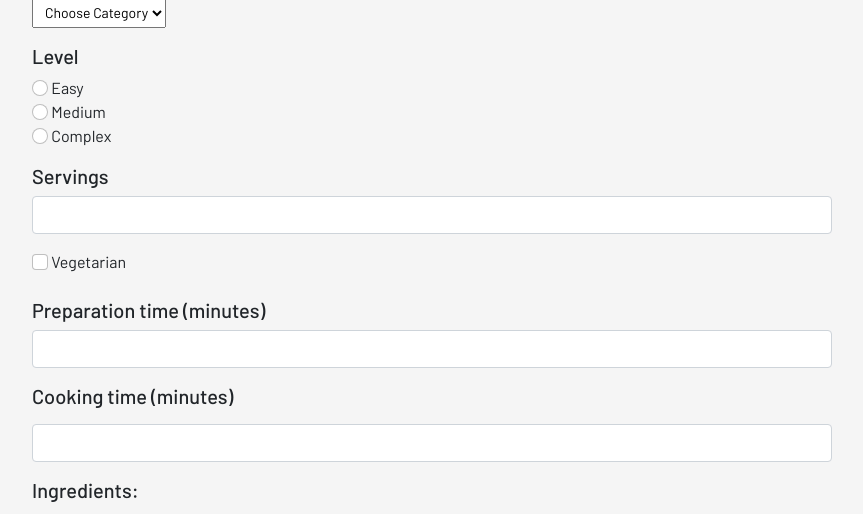
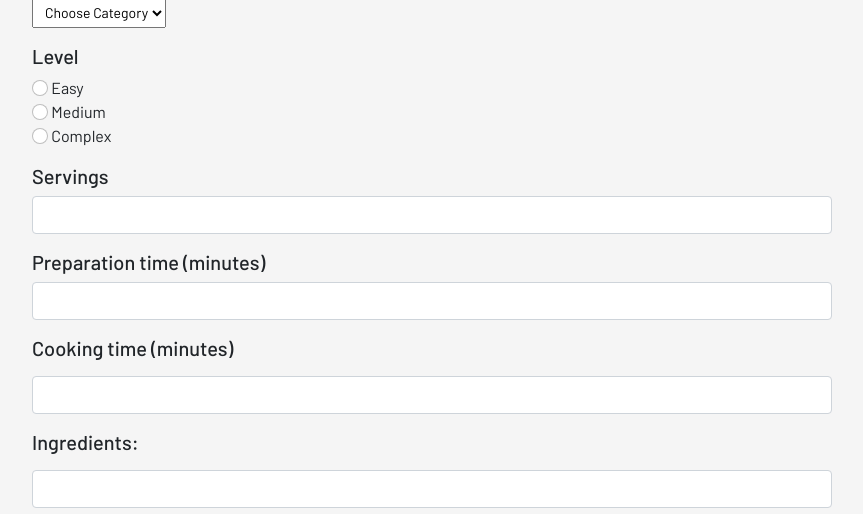
Before and after one commit to Code-Institute-Submissions/kerekmarci-ms3, a Flask app: page /upload_recipe in a window 1280 px wide. Shown: the part 1244-1758 px from the top of the page, without its empty margins (208-1071 px from the left). Run offline with Flask 2, Linux system fonts and the light colour scheme; data that the repository does not hold is empty; some libraries are stand-ins or nearby versions.

Commit message:
Vegetarian tickbox commented out because it exists as a separate category

```diff
--- a/templates/edit_recipe.html
+++ b/templates/edit_recipe.html
@@ -79,13 +79,13 @@
                 </div>
             </div>
 
-            <!-- Vegetarian -->
+            <!-- Vegetarian
             {% if recipe.vegetarian == "veg" %}
                 <input type="checkbox" id="vegetarian" class="form-check-input" name="vegetarian" value="vegetarian" checked>
             {% else %}
                 <input type="checkbox" id="vegetarian" class="form-check-input" name="vegetarian" value="vegetarian">
             {% endif %}
-            <label for="vegetarian">Vegetarian</label><br><br>
+            <label for="vegetarian">Vegetarian</label><br><br>  -->
 
             <!-- Preparation Time -->
             <div class="mb-3">
--- a/templates/upload_recipe.html
+++ b/templates/upload_recipe.html
@@ -56,9 +56,9 @@
                 </div>
             </div>
 
-            <!-- Vegetarian -->
+            <!-- Vegetarian
             <input type="checkbox" id="vegetarian" class="form-check-input" name="vegetarian" value="vegetarian">
-            <label for="vegetarian">Vegetarian</label><br><br>
+            <label for="vegetarian">Vegetarian</label><br><br> -->
 
             <!-- Preparation Time -->
             <div class="mb-3">
```
